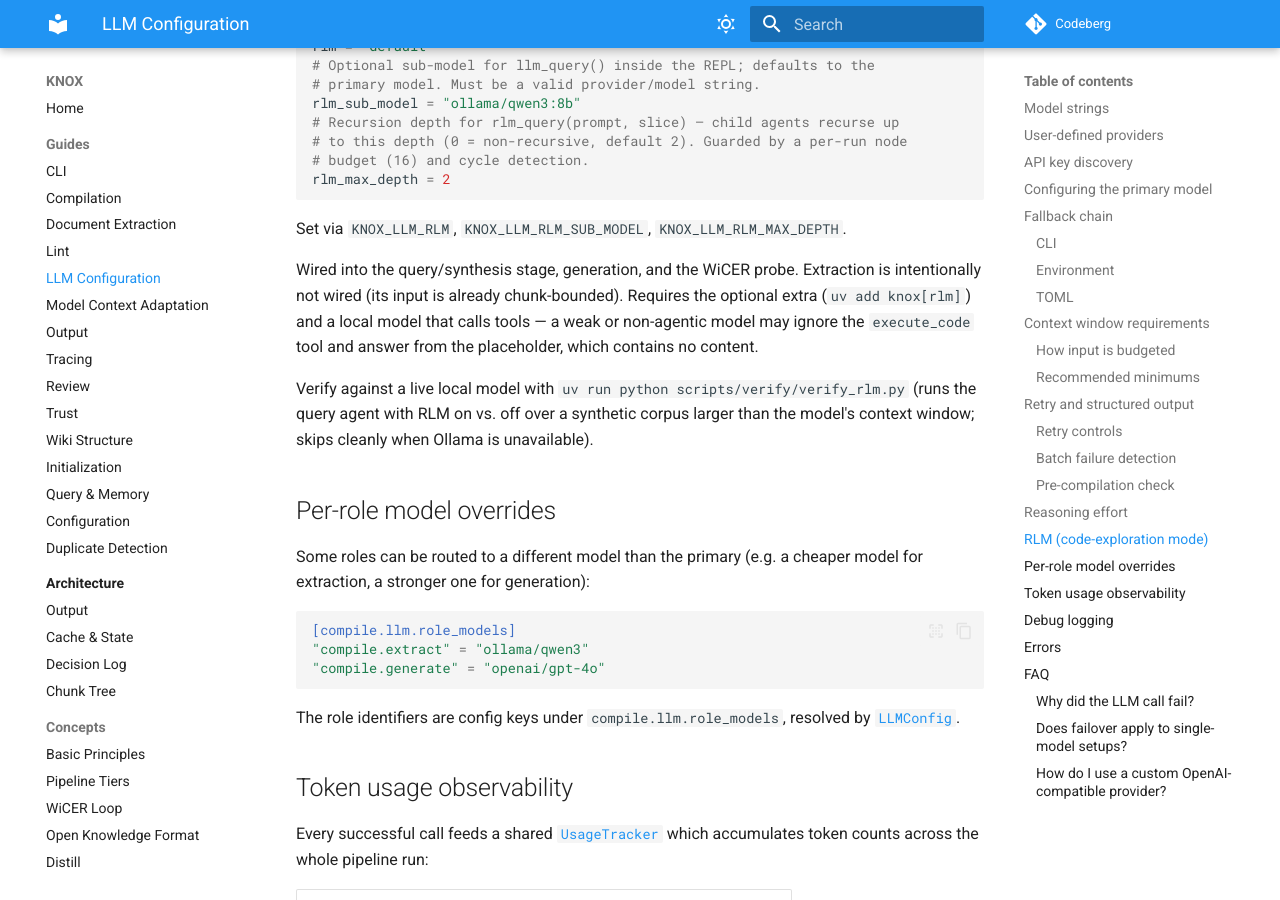
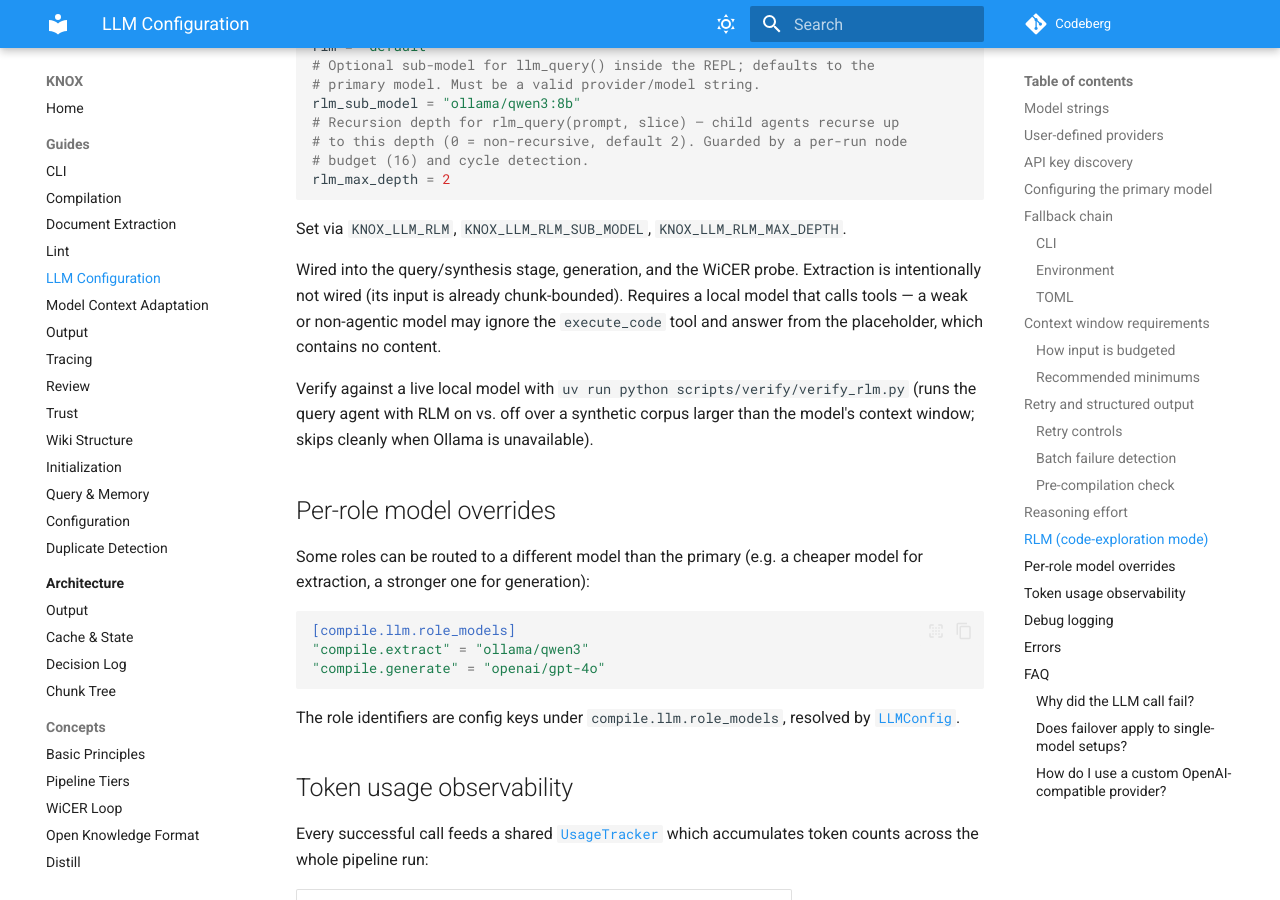
Before and after one commit to jr2804/kompend, an MkDocs documentation site: the page built from docs/guides/llm-config.md, in a window 1280 px wide and 900 px high, scrolled down 6636 px. Built offline with MkDocs 1.6.1 and Material for MkDocs 9.7.7, drawn with Linux system fonts in a browser that asks for light colours.

Commit message:
📝 docs(pyproject): add pydantic-ai-rlm dependency and update RLM docs
- clarify RLM requirements in documentation
- update dependencies for RLM functionality
- remove redundant optional dependency group

```diff
--- a/docs/guides/llm-config.md
+++ b/docs/guides/llm-config.md
@@ -299,9 +299,9 @@
 
 Wired into the query/synthesis stage, generation, and the WiCER probe.
 Extraction is intentionally not wired (its input is already chunk-bounded).
-Requires the optional extra (`uv add knox[rlm]`) and a local model that
-calls tools — a weak or non-agentic model may ignore the `execute_code`
-tool and answer from the placeholder, which contains no content.
+Requires a local model that calls tools — a weak or non-agentic model may
+ignore the `execute_code` tool and answer from the placeholder, which
+contains no content.
 
 Verify against a live local model with
 `uv run python scripts/verify/verify_rlm.py` (runs the query agent with RLM on
--- a/pyproject.toml
+++ b/pyproject.toml
@@ -44,6 +44,7 @@
     "mcp>=1.27.2",
     "pydantic>=2.13.4",
     "pydantic-ai[sentence-transformers]>=2.8.0",
+    "pydantic-ai-rlm>=0.1.2",
     "python-slugify[unidecode]>=8.0.4",
     "tomli-w>=1.2.0",
     "binaryornot>=0.6.0",
@@ -82,10 +83,6 @@
 
 pandoc = [
     "pypandoc[tinytex]>=1.17",
-]
-
-rlm = [
-    "pydantic-ai-rlm>=0.1.2",
 ]
 
 # The original plan was to offer further advanced parser backends as optional dependencies,
```
